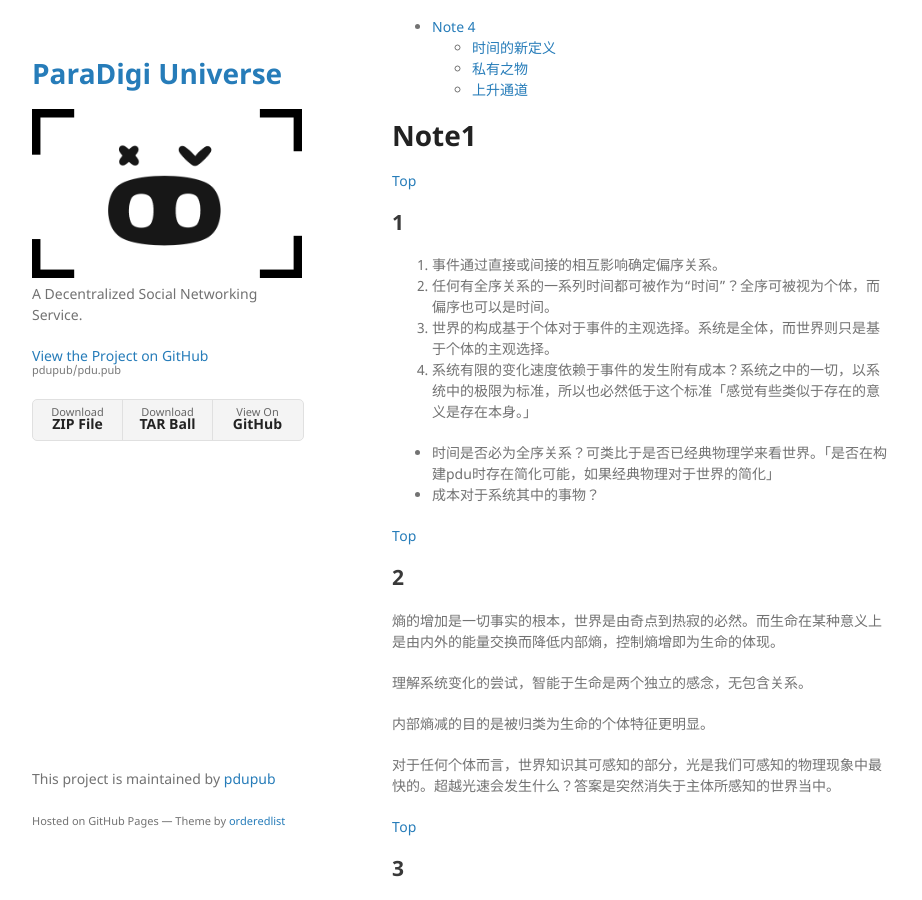
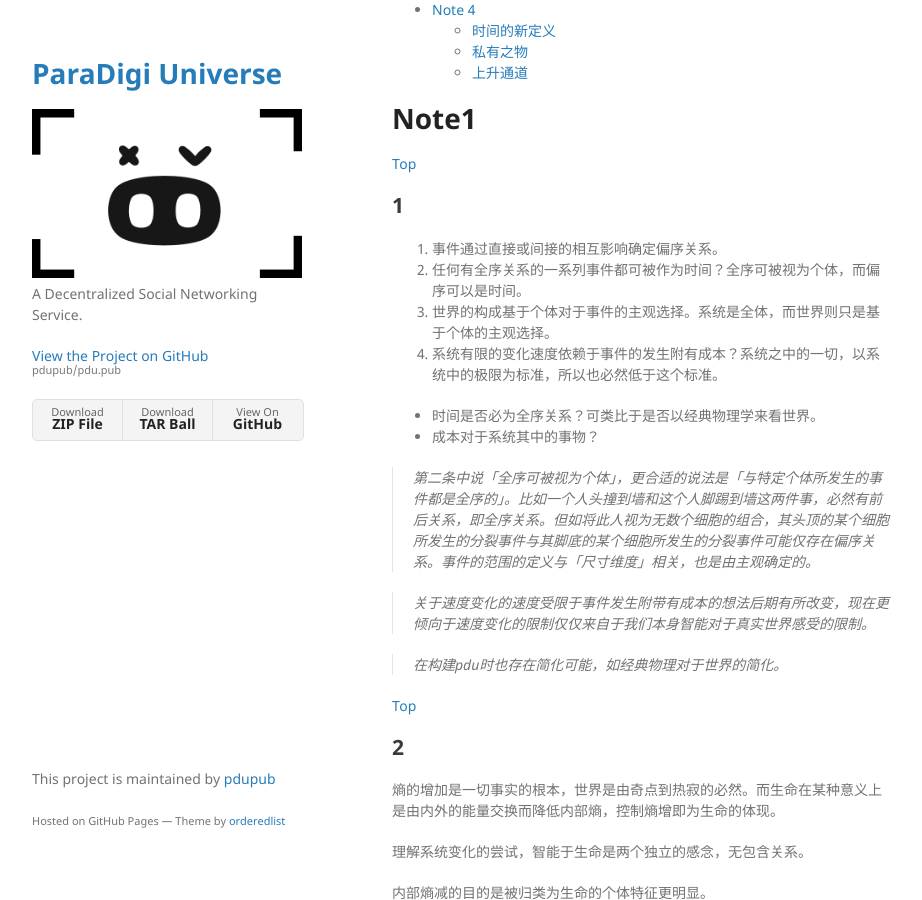
Before and after one commit to pdupub/pdu.pub, a Jekyll site: the page built from docs/zh/Draft.md, in a window 1280 px wide and 900 px high, scrolled down 4042 px. Shown: the whole window, without its empty margins (178-1100 px from the left). Built offline with Jekyll 4.4.1, drawn with Linux system fonts in a browser that asks for light colours; our own code applies the rules of GitHub Pages for plain Markdown files; some of the changed text lies outside the part shown.

Commit message:
draft refactor 1.1

```diff
--- a/docs/zh/Draft.md
+++ b/docs/zh/Draft.md
@@ -4,13 +4,13 @@
 
 # 笔记稿
 
-笔记中关于**物理学**相关的所有举例，只是为了方便理解，不必深究。因为想法中已经去掉了时间的概念，但总是在习惯了时间存在的语言系统中，所以叙述很容易混乱。
-
-本文档只是草稿笔记的摘录，按照**时间**顺序，其中可能存在名词含义的不一致比如群体和个体集其实是相同含义，还有可能存在一些无关内容。
-
-抄写的过程中，在**「括号」**中标明当时的笔误，或者一些对于当初缺漏的解释或说明。
-
-段落的标题是抄写整理时补的，方便自己查找。
+## 说明
+
+1. 笔记稿中关于「物理学」的所有举例，只是为方便说明问题，不必深究。
+2. 笔记中有较多关于「时间」的讨论，但在习惯了客观时间的语言系统中，叙述有些混乱。
+3. 本文档是按时间顺序的手写草稿的摘录，其中可能存在名词含义不一致的情况，还包含一些零散的无关内容。
+4. 整理的过程中，会在每段后标明当时的是整理时对于当初缺漏的解释或说明。
+5. 段落的标题是抄写整理时补的，方便自己查找。
 
 
 [Back Home](../../)
@@ -202,13 +202,18 @@
 ## 1
 
 1. 事件通过直接或间接的相互影响确定偏序关系。
-2. 任何有全序关系的一系列时间都可被作为“时间”？全序可被视为个体，而偏序也可以是时间。
+2. 任何有全序关系的一系列事件都可被作为时间？全序可被视为个体，而偏序可以是时间。
 3. 世界的构成基于个体对于事件的主观选择。系统是全体，而世界则只是基于个体的主观选择。
-4. 系统有限的变化速度依赖于事件的发生附有成本？系统之中的一切，以系统中的极限为标准，所以也必然低于这个标准「感觉有些类似于存在的意义是存在本身。」
-
-* 时间是否必为全序关系？可类比于是否已经典物理学来看世界。「是否在构建pdu时存在简化可能，如果经典物理对于世界的简化」
+4. 系统有限的变化速度依赖于事件的发生附有成本？系统之中的一切，以系统中的极限为标准，所以也必然低于这个标准。
+
+* 时间是否必为全序关系？可类比于是否以经典物理学来看世界。
 * 成本对于系统其中的事物？
 
+> 第二条中说「全序可被视为个体」，更合适的说法是「与特定个体所发生的事件都是全序的」。比如一个人头撞到墙和这个人脚踢到墙这两件事，必然有前后关系，即全序关系。但如将此人视为无数个细胞的组合，其头顶的某个细胞所发生的分裂事件与其脚底的某个细胞所发生的分裂事件可能仅存在偏序关系。事件的范围的定义与「尺寸维度」相关，也是由主观确定的。
+
+> 关于速度变化的速度受限于事件发生附带有成本的想法后期有所改变，现在更倾向于速度变化的限制仅仅来自于我们本身智能对于真实世界感受的限制。
+
+> 在构建pdu时也存在简化可能，如经典物理对于世界的简化。
 
 [Top](#笔记稿)
 
```
